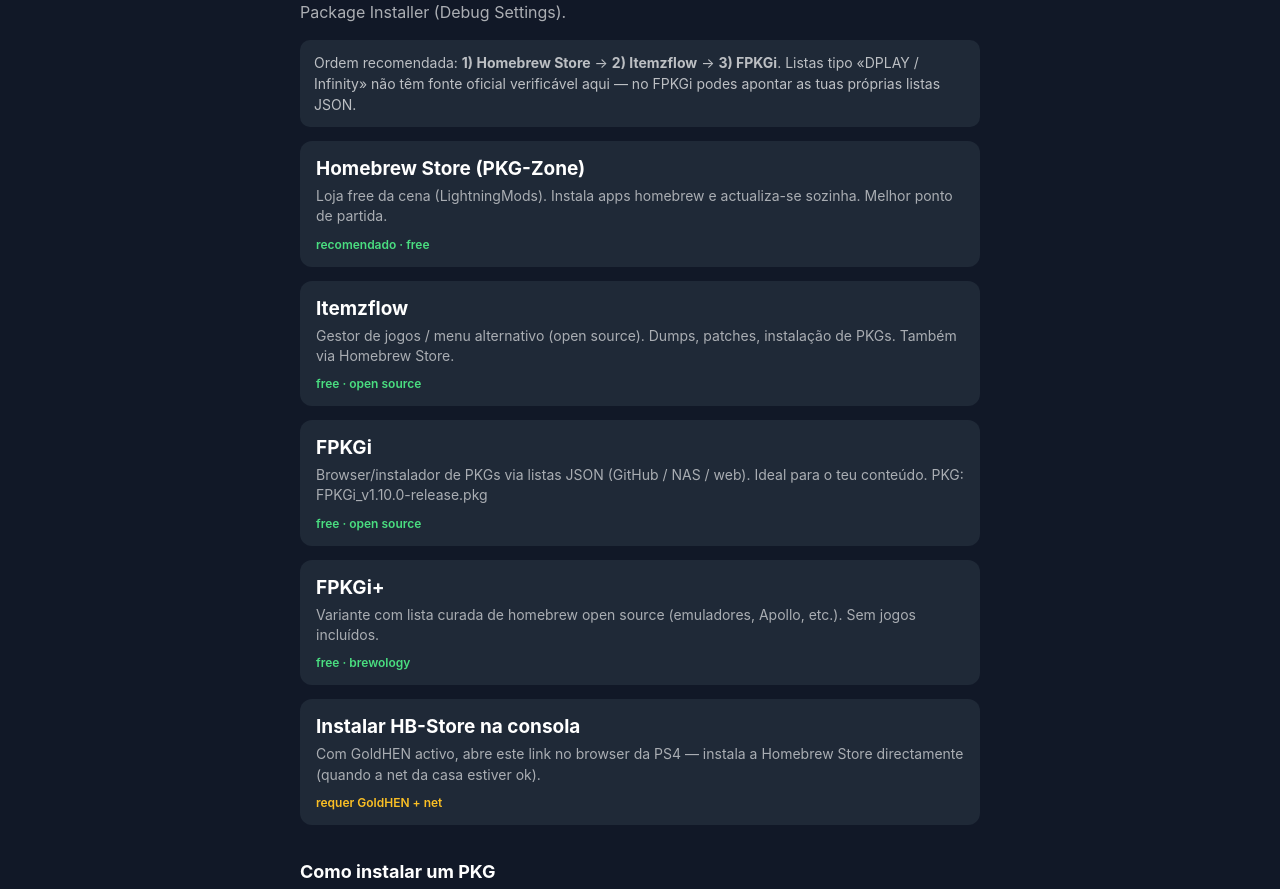
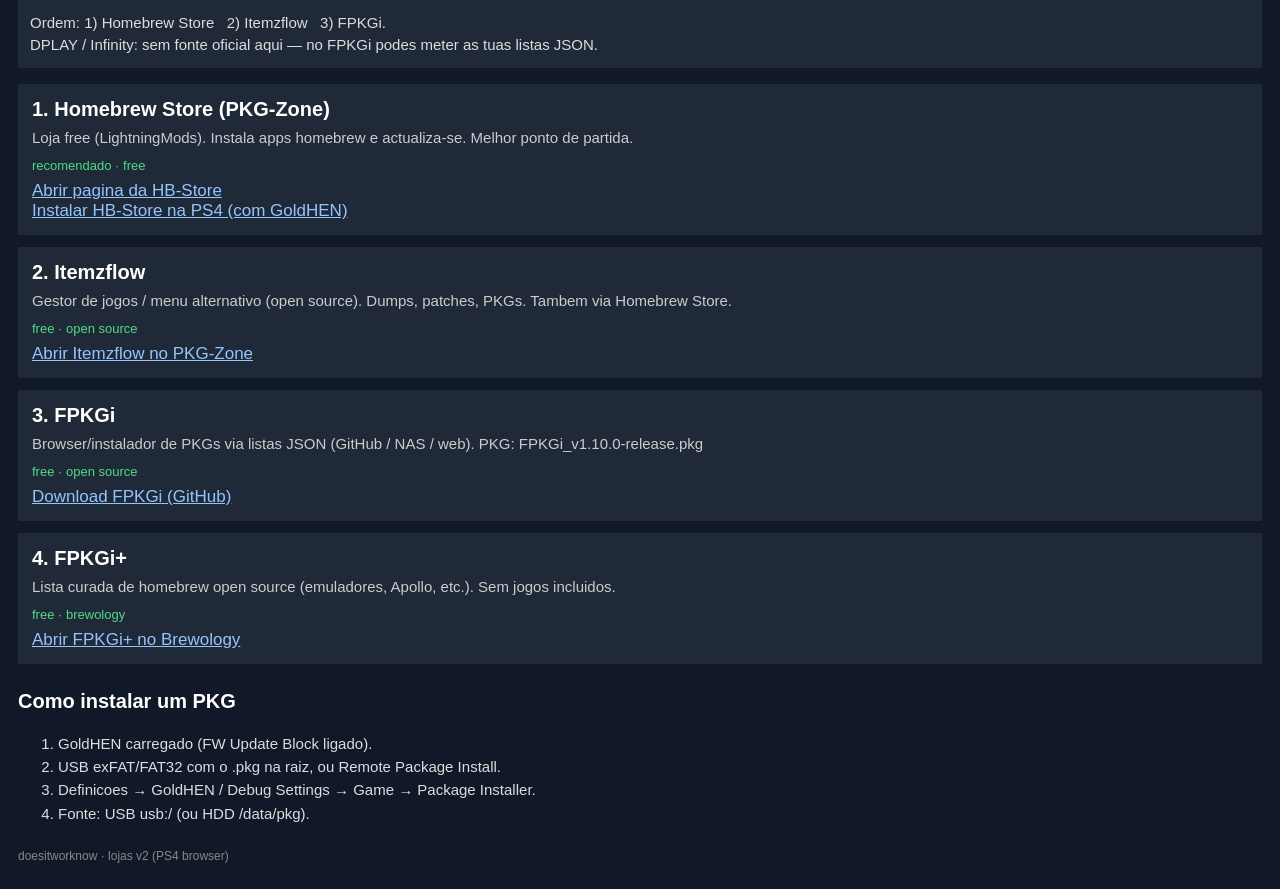
Before and after one commit to diogorafael20/ps4-goldhen-host, a plain HTML site: page lojas.html in a window 1280 px wide. Shown: the part 138-1027 px from the top of the page. Drawn offline with Linux system fonts and the light colour scheme.

Commit message:
Lojas: HTML simples para o browser WebKit da PS4 (texto visivel).
Co-authored-by: OpenBot <335604065+openbotgit[bot]@users.noreply.github.com>
Co-authored-by: Cursor <cursoragent@cursor.com>

```diff
--- a/lojas.html
+++ b/lojas.html
@@ -6,121 +6,93 @@
     <title>doesitworknow · lojas</title>
     <link rel="icon" type="image/png" href="pspulse.png">
     <style>
-        * { box-sizing: border-box; margin: 0; padding: 0; }
         body {
             background: #111827;
-            color: #fff;
-            font-family: -apple-system, "Segoe UI", Roboto, Helvetica, Arial, sans-serif;
-            -webkit-font-smoothing: antialiased;
-            padding: 28px 20px 48px;
-            max-width: 720px;
-            margin: 0 auto;
+            color: #ffffff;
+            font-family: Arial, Helvetica, sans-serif;
+            padding: 24px 18px 40px;
+            margin: 0;
         }
         a { color: #93c5fd; }
-        .top { margin-bottom: 22px; }
-        .top a { color: rgba(255,255,255,0.55); text-decoration: none; font-size: 15px; }
-        h1 { font-size: 28px; font-weight: 700; letter-spacing: -.02em; }
+        h1 { font-size: 28px; color: #ffffff; margin: 0 0 8px 0; }
         h1 span { color: #3b82f6; }
-        .lead {
-            margin-top: 10px;
-            color: rgba(255,255,255,0.65);
-            font-size: 16px;
-            line-height: 1.5;
-        }
+        h2 { font-size: 20px; color: #ffffff; margin: 0 0 8px 0; }
+        .lead { color: #cccccc; font-size: 16px; margin: 0 0 16px 0; line-height: 1.4; }
         .note {
-            margin-top: 16px;
-            padding: 12px 14px;
             background: #1f2937;
-            border-radius: 10px;
-            color: rgba(255,255,255,0.7);
-            font-size: 14px;
-            line-height: 1.5;
+            padding: 12px;
+            margin: 0 0 16px 0;
+            color: #dddddd;
+            font-size: 15px;
+            line-height: 1.45;
         }
         .card {
-            display: block;
-            margin-top: 14px;
-            padding: 16px 16px 14px;
             background: #1f2937;
-            border-radius: 12px;
-            text-decoration: none;
-            color: inherit;
+            padding: 14px;
+            margin: 0 0 12px 0;
+            color: #ffffff;
         }
-        .card:hover, .card:focus { background: #374151; outline: none; }
-        .card h2 { font-size: 19px; font-weight: 650; margin-bottom: 6px; }
-        .card p { color: rgba(255,255,255,0.62); font-size: 14px; line-height: 1.45; }
-        .tag {
-            display: inline-block;
-            margin-top: 10px;
-            font-size: 12px;
-            color: #4ade80;
-            font-weight: 600;
-        }
-        .tag.warn { color: #fbbf24; }
-        .steps {
-            margin-top: 28px;
-            padding-top: 8px;
-        }
-        .steps h2 { font-size: 18px; margin-bottom: 10px; }
-        .steps ol {
-            padding-left: 22px;
-            color: rgba(255,255,255,0.75);
-            font-size: 15px;
-            line-height: 1.65;
-        }
-        .ver { margin-top: 28px; font-size: 12px; color: rgba(255,255,255,0.35); }
+        .card .title { font-size: 20px; font-weight: bold; color: #ffffff; margin: 0 0 6px 0; }
+        .card .desc { font-size: 15px; color: #cccccc; margin: 0 0 10px 0; line-height: 1.4; }
+        .card .tag { font-size: 13px; color: #4ade80; margin: 0 0 8px 0; }
+        .card .tag.warn { color: #fbbf24; }
+        .card .go { font-size: 17px; color: #93c5fd; }
+        .steps { margin-top: 22px; color: #dddddd; font-size: 15px; line-height: 1.55; }
+        .steps h2 { margin-bottom: 8px; }
+        .back { margin-bottom: 18px; font-size: 16px; }
+        .ver { margin-top: 24px; font-size: 12px; color: #888888; }
     </style>
 </head>
 <body>
-    <div class="top"><a href="./">← activate</a></div>
+    <div class="back"><a href="./">Voltar ao activate</a></div>
 
     <h1>lojas<span>.</span></h1>
-    <p class="lead">Depois do jailbreak + GoldHEN. Só homebrew free de fontes públicas. Instala com Package Installer (Debug Settings).</p>
+    <p class="lead">Depois do jailbreak + GoldHEN. Homebrew free. Instala com Package Installer (Debug Settings).</p>
 
     <div class="note">
-        Ordem recomendada: <b>1) Homebrew Store</b> → <b>2) Itemzflow</b> → <b>3) FPKGi</b>.
-        Listas tipo «DPLAY / Infinity» não têm fonte oficial verificável aqui — no FPKGi podes apontar as tuas próprias listas JSON.
+        Ordem: 1) Homebrew Store &nbsp; 2) Itemzflow &nbsp; 3) FPKGi.<br>
+        DPLAY / Infinity: sem fonte oficial aqui — no FPKGi podes meter as tuas listas JSON.
     </div>
 
-    <a class="card" href="https://pkg-zone.com/page/install-hb-store">
-        <h2>Homebrew Store (PKG-Zone)</h2>
-        <p>Loja free da cena (LightningMods). Instala apps homebrew e actualiza-se sozinha. Melhor ponto de partida.</p>
-        <span class="tag">recomendado · free</span>
-    </a>
+    <div class="card">
+        <div class="title">1. Homebrew Store (PKG-Zone)</div>
+        <div class="desc">Loja free (LightningMods). Instala apps homebrew e actualiza-se. Melhor ponto de partida.</div>
+        <div class="tag">recomendado · free</div>
+        <a class="go" href="https://pkg-zone.com/page/install-hb-store">Abrir pagina da HB-Store</a><br>
+        <a class="go" href="http://pkg-zone.com/install">Instalar HB-Store na PS4 (com GoldHEN)</a>
+    </div>
 
-    <a class="card" href="https://pkg-zone.com/details/ITEM00001">
-        <h2>Itemzflow</h2>
-        <p>Gestor de jogos / menu alternativo (open source). Dumps, patches, instalação de PKGs. Também via Homebrew Store.</p>
-        <span class="tag">free · open source</span>
-    </a>
+    <div class="card">
+        <div class="title">2. Itemzflow</div>
+        <div class="desc">Gestor de jogos / menu alternativo (open source). Dumps, patches, PKGs. Tambem via Homebrew Store.</div>
+        <div class="tag">free · open source</div>
+        <a class="go" href="https://pkg-zone.com/details/ITEM00001">Abrir Itemzflow no PKG-Zone</a>
+    </div>
 
-    <a class="card" href="https://github.com/ItsJokerZz/FPKGi/releases/latest">
-        <h2>FPKGi</h2>
-        <p>Browser/instalador de PKGs via listas JSON (GitHub / NAS / web). Ideal para o teu conteúdo. PKG: FPKGi_v1.10.0-release.pkg</p>
-        <span class="tag">free · open source</span>
-    </a>
+    <div class="card">
+        <div class="title">3. FPKGi</div>
+        <div class="desc">Browser/instalador de PKGs via listas JSON (GitHub / NAS / web). PKG: FPKGi_v1.10.0-release.pkg</div>
+        <div class="tag">free · open source</div>
+        <a class="go" href="https://github.com/ItsJokerZz/FPKGi/releases/latest">Download FPKGi (GitHub)</a>
+    </div>
 
-    <a class="card" href="https://store.brewology.com/ps4/fpkgi/">
-        <h2>FPKGi+</h2>
-        <p>Variante com lista curada de homebrew open source (emuladores, Apollo, etc.). Sem jogos incluídos.</p>
-        <span class="tag">free · brewology</span>
-    </a>
-
-    <a class="card" href="https://pkg-zone.com/install">
-        <h2>Instalar HB-Store na consola</h2>
-        <p>Com GoldHEN activo, abre este link no browser da PS4 — instala a Homebrew Store directamente (quando a net da casa estiver ok).</p>
-        <span class="tag warn">requer GoldHEN + net</span>
-    </a>
+    <div class="card">
+        <div class="title">4. FPKGi+</div>
+        <div class="desc">Lista curada de homebrew open source (emuladores, Apollo, etc.). Sem jogos incluidos.</div>
+        <div class="tag">free · brewology</div>
+        <a class="go" href="https://store.brewology.com/ps4/fpkgi/">Abrir FPKGi+ no Brewology</a>
+    </div>
 
     <div class="steps">
         <h2>Como instalar um PKG</h2>
         <ol>
             <li>GoldHEN carregado (FW Update Block ligado).</li>
-            <li>USB exFAT/FAT32 com o <code>.pkg</code> na raiz <b>ou</b> Remote Package Install.</li>
-            <li>Definições → ★ GoldHEN ★ / Debug Settings → Game → Package Installer.</li>
-            <li>Fonte: USB <code>usb:/</code> (ou HDD <code>/data/pkg</code>).</li>
+            <li>USB exFAT/FAT32 com o .pkg na raiz, ou Remote Package Install.</li>
+            <li>Definicoes → GoldHEN / Debug Settings → Game → Package Installer.</li>
+            <li>Fonte: USB usb:/ (ou HDD /data/pkg).</li>
         </ol>
     </div>
 
-    <div class="ver">doesitworknow · lojas v1</div>
+    <div class="ver">doesitworknow · lojas v2 (PS4 browser)</div>
 </body>
 </html>
```
Also changed, not shown: 1 other file.
